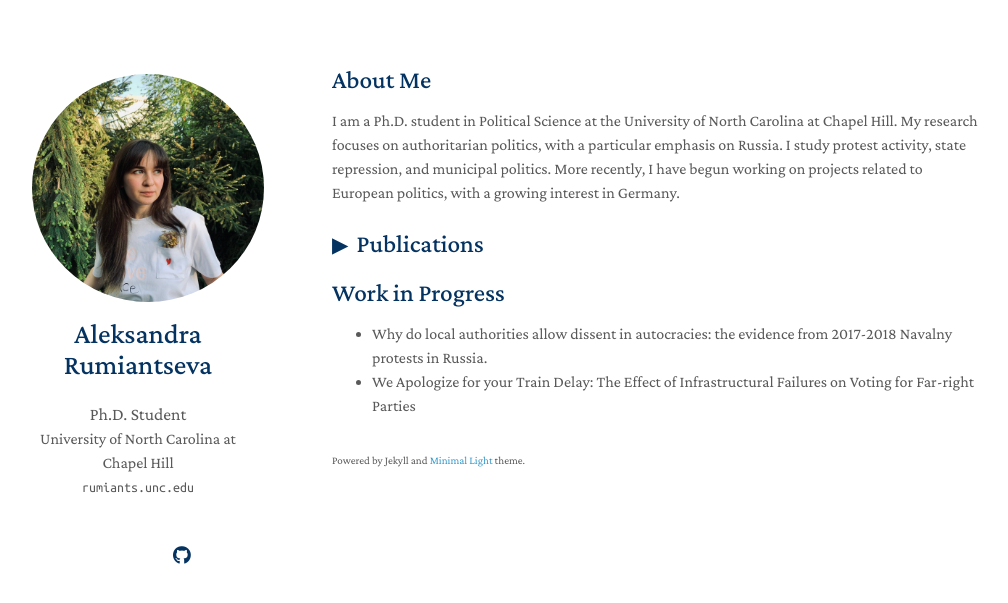
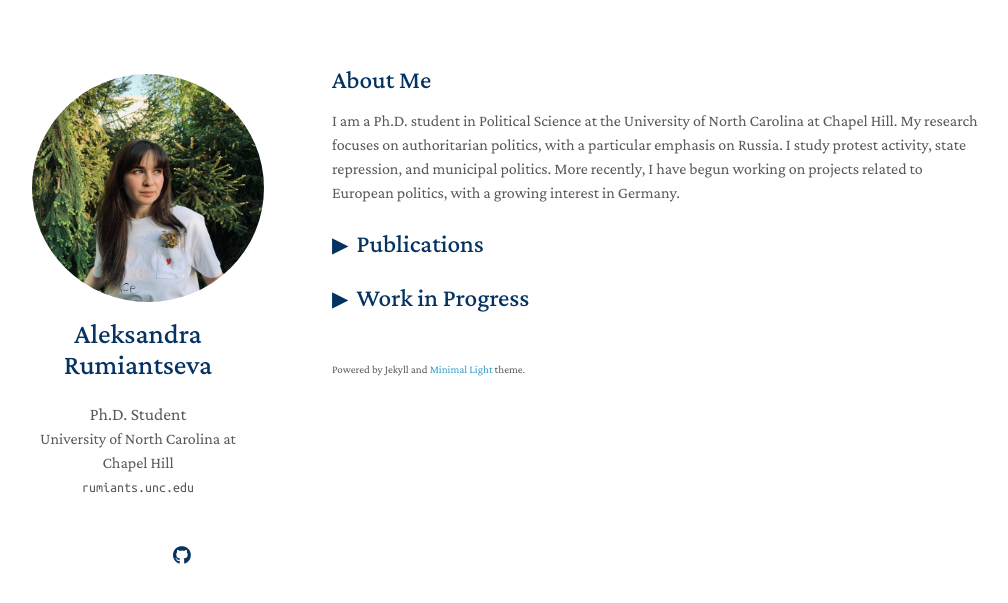
Before and after one commit to dimvdali/dimvdali.github.io, a Jekyll site: the page built from index.md, in a window 1280 px wide. Shown: the top 603 px of the page, without its empty margins (138-1146 px from the left). Built offline with Jekyll 4.4.1, drawn with Linux system fonts in a browser that asks for light colours; a style sheet for code colours, icons or effects is not loaded; our own code applies the rules of GitHub Pages for plain Markdown files.

Commit message:
update Publications

```diff
--- a/_data/publications.yml
+++ b/_data/publications.yml
@@ -6,15 +6,15 @@
 
   - title: "Panel study of Russian public opinion and attitudes (2024)."
     authors: Aluykov, M., Gilev, A., Vyrskaia, M., <strong>Rumiantseva, A.</strong>, Zavadskaya, M.
-    Link: https://osf.io/preprints/osf/ek8wy_v1
+    page: https://osf.io/preprints/osf/ek8wy_v1
 
   - title: "Authoritarian media and foreign protests: evidence from a decade of Russian news. (2023). Post-Soviet Affairs, 39(6), 391-405."
     authors: Otlan, Y., Kuzmina, Y., <strong>Rumiantseva, A.</strong>, Tertytchnaya, K.
-    Link: https://www.tandfonline.com/doi/full/10.1080/1060586X.2023.2264079
+    page: https://www.tandfonline.com/doi/full/10.1080/1060586X.2023.2264079
 
   - title: "From local elections to appointments: How has municipal reform changed vote delivery in Russian municipalities? (2023). Electoral Studies, 85, 102657."
     authors: Minaeva, E., <strong>Rumiantseva, A.</strong>, Zavadskaya, M.
-    Link: https://www.sciencedirect.com/science/article/pii/S0261379423000793
+    page: https://www.sciencedirect.com/science/article/pii/S0261379423000793
 
   - title: "Protest as an Appeal: How and Why Russians Struggled with Vaccinations in 2021 (2023). In The Politics of the Pandemic in Eastern Europe and Eurasia, Routledge."
     authors: <strong>Rumiantseva, A.</strong>, Arkhipova, A., Kozlova, I., Peigin, B.
--- a/_includes/publications.html
+++ b/_includes/publications.html
@@ -4,12 +4,12 @@
 {% for link in site.data.publications.main %}
 
 <li style="margin-bottom: 0.5px; padding: 0;"> <!-- Minimal spacing between entries -->
-  <div class="pub-row" style="display: flex; margin-bottom: 2px;">
-    <div class="col-sm-9" style="padding-left: 10px; padding-top: 0; padding-bottom: 0;">
-      <div class="title" style="margin-bottom: 2px;"><a href="{{ link.pdf }}">{{ link.title }}</a></div>
-      <div class="author" style="margin-bottom: 2px;">{{ link.authors }}</div>
-      <div class="periodical" style="margin-bottom: 2px;"><em>{{ link.conference }}</em></div>
-      <div class="links" style="margin-top: 2px;">
+  <div class="pub-row" style="display: flex; margin-bottom: 1px;">
+    <div class="col-sm-9" style="padding-left: 5px; padding-top: 0; padding-bottom: 0;">
+      <div class="title" style="margin-bottom: 1px;"><a href="{{ link.pdf }}">{{ link.title }}</a></div>
+      <div class="author" style="margin-bottom: 1px;">{{ link.authors }}</div>
+      <div class="periodical" style="margin-bottom: 1px;"><em>{{ link.conference }}</em></div>
+      <div class="links" style="margin-top: 1px;">
         {% if link.pdf %}
         <a href="{{ link.pdf }}" class="btn btn-sm z-depth-0" role="button" target="_blank" style="font-size:11px;">PDF</a>
         {% endif %}
--- a/_includes/services.md
+++ b/_includes/services.md
@@ -1,5 +1,4 @@
 ## Work in Progress
-
 
 <ul style="margin:0 0 5px;">
   <li><autocolor>Why do local authorities allow dissent in autocracies: the evidence from 2017-2018 Navalny protests in Russia.</autocolor></li>
--- a/index.md
+++ b/index.md
@@ -14,5 +14,9 @@
 
 </details>
 
+<details>
+  <summary>Work in Progress</summary>
 
-{% include_relative _includes/services.md %}
+  {% include_relative _includes/services.md %}
+
+</details>
```
